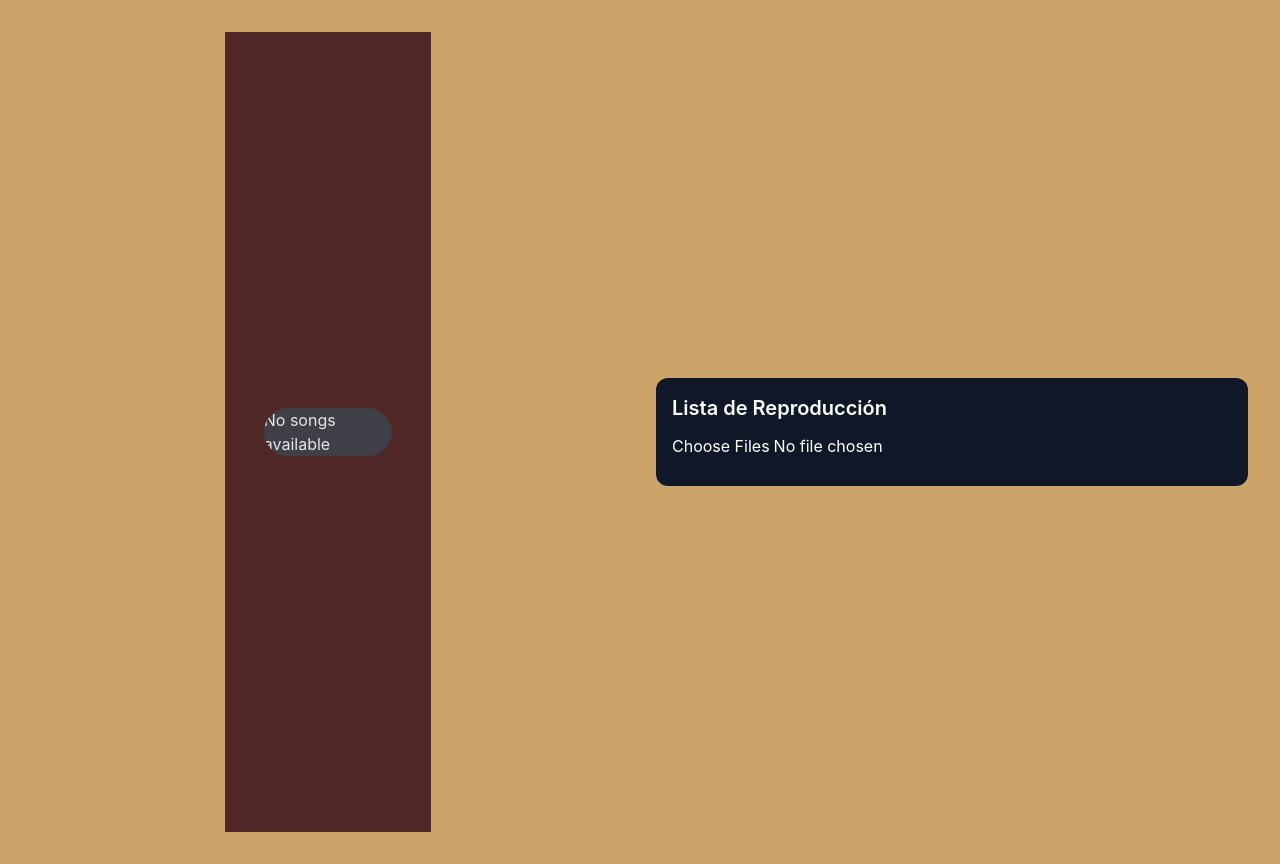
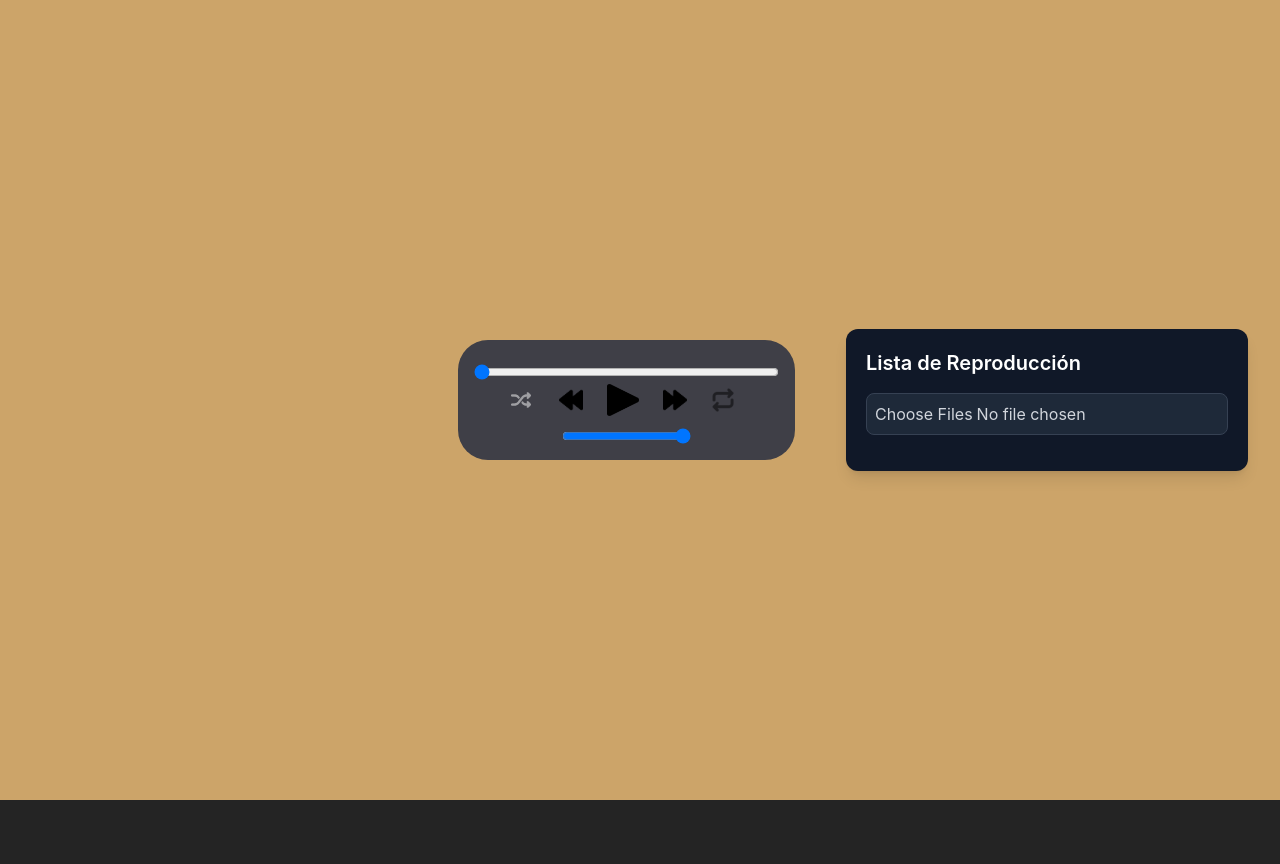
Before and after one commit to Jacklb19/Mino-Music-Player, a React (Vite) app: page / in a window 1280 px wide. After the commit the page ends 800 px from the top, so only its background shows below. Built offline with nearby package versions, Linux system fonts and the light colour scheme.

Commit message:
Interfaz dividida (caratula, player, lista)

```diff
--- a/package.json
+++ b/package.json
@@ -11,6 +11,7 @@
   },
   "dependencies": {
     "@tailwindcss/vite": "^4.0.15",
+    "framer-motion": "^12.5.0",
     "lucide-react": "^0.483.0",
     "react": "^19.0.0",
     "react-dom": "^19.0.0",
--- a/src/App.tsx
+++ b/src/App.tsx
@@ -1,6 +1,7 @@
 import React, { useState } from "react";
 import ListManager from "./componentes/ListManager";
 import Player from "./componentes/Player";
+import Song from "./componentes/Song";
 
 interface Track {
   id: string;
@@ -33,16 +34,32 @@ const App: React.FC = () => {
     }
   };
 
+  const currentTrack = currentSongIndex !== null ? playlist[currentSongIndex] : null;
+
   return (
     <div className="flex justify-center items-center min-h-screen bg-[#cca469] gap-8 p-8">
-      <div className="w-[80%] flex flex-col justify-center items-center md:gap-1 ">
+      {/* Muestra la información de la canción */}
+      <div className="w-[80%] flex flex-col justify-center items-center md:gap-1">
+        {currentTrack && (
+          <Song
+            cover={currentTrack.cover}
+            song={currentTrack.song}
+            artist={currentTrack.artist}
+          />
+        )}
+      </div>
+
+      {/* Controles del reproductor */}
+      <div className="w-[80%] flex flex-col justify-center items-center md:gap-1">
         <Player
           playlist={playlist}
           currentSongIndex={currentSongIndex}
           setCurrentSongIndex={setCurrentSongIndex}
         />
       </div>
-      <div className="w-[80%] flex flex-col justify-center items-center md:gap-2 ">
+
+      {/* Lista de canciones */}
+      <div className="w-[80%] flex flex-col justify-center items-center md:gap-2">
         <ListManager
           onSelectSong={handleSelectSong}
           onAddSongs={handleAddSongs}
--- a/src/componentes/ListManager.tsx
+++ b/src/componentes/ListManager.tsx
@@ -17,6 +17,28 @@ interface ListManagerProps {
 
 const ListManager: React.FC<ListManagerProps> = ({ onSelectSong, onAddSongs, onRemoveSong }) => {
   const [customTracks, setCustomTracks] = useState<Track[]>([]);
+  const [draggedIndex, setDraggedIndex] = useState<number | null>(null);
+
+  const handleDragStart = (index: number) => {
+    setDraggedIndex(index);
+  };
+
+  const handleDragOver = (event: React.DragEvent<HTMLLIElement>) => {
+    event.preventDefault();
+  };
+
+  const handleDrop = (index: number) => {
+    if (draggedIndex === null || draggedIndex === index) return;
+
+    const updatedTracks = [...customTracks];
+    const [movedTrack] = updatedTracks.splice(draggedIndex, 1);
+    updatedTracks.splice(index, 0, movedTrack);
+
+    setCustomTracks(updatedTracks);
+    onAddSongs(updatedTracks); // Pasar la lista actualizada al Player
+
+    setDraggedIndex(null);
+  };
 
   const handleFileUpload = (event: React.ChangeEvent<HTMLInputElement>) => {
     const files = event.target.files;
@@ -40,28 +62,51 @@ const ListManager: React.FC<ListManagerProps> = ({ onSelectSong, onAddSongs, onR
       onRemoveSong(id);
     }
   };
+
   return (
-    <div className="w-full p-4 bg-gray-900 text-white rounded-xl">
-      <h2 className="text-xl font-semibold mb-3">Lista de Reproducción</h2>
+    <div className="w-full p-5 bg-gray-900 text-white rounded-xl shadow-lg">
+      <h2 className="text-xl font-semibold mb-4">Lista de Reproducción</h2>
 
-      {/* Botón para seleccionar archivos */}
-      <input type="file" accept="audio/*" multiple onChange={handleFileUpload} className="mb-3" />
+      {/* Input para subir archivos */}
+      <input
+        type="file"
+        accept="audio/*"
+        multiple
+        onChange={handleFileUpload}
+        className="mb-4 p-2 border border-gray-700 rounded-lg bg-gray-800 text-gray-300 cursor-pointer transition-all hover:bg-gray-700"
+      />
 
       {/* Lista de canciones */}
-      <ul className="space-y-2">
+      <ul className="space-y-3">
         {customTracks.map((song, index) => (
-          <li key={song.id} className="flex items-center gap-3 p-2 bg-gray-800 rounded-lg">
+          <li
+            key={song.id}
+            className={`flex items-center gap-3 p-3 bg-gray-800 rounded-lg transition-all
+              ${draggedIndex === index ? "opacity-50" : "hover:shadow-lg hover:bg-gray-700"}`}
+            draggable
+            onDragStart={() => handleDragStart(index)}
+            onDragOver={handleDragOver}
+            onDrop={() => handleDrop(index)}
+          >
+            {/* Imagen de la canción */}
             <img
               src={song.cover}
               alt={song.song}
-              className="w-12 h-12 rounded-lg cursor-pointer"
+              className="w-12 h-12 rounded-lg cursor-pointer hover:scale-105 transition-transform"
               onClick={() => onSelectSong(index)}
             />
+
+            {/* Información de la canción */}
             <div className="flex-1 cursor-pointer" onClick={() => onSelectSong(index)}>
-              <p className="font-semibold">{song.song}</p>
+              <p className="font-semibold text-gray-200">{song.song}</p>
               <p className="text-sm text-gray-400">{song.artist}</p>
             </div>
-            <button onClick={() => handleRemove(song.id)} className="text-red-500 hover:text-red-400">
+
+            {/* Botón de eliminar */}
+            <button
+              onClick={() => handleRemove(song.id)}
+              className="text-red-500 hover:text-red-400 transition-all"
+            >
               <Trash2 size={20} />
             </button>
           </li>
--- a/src/componentes/Player.tsx
+++ b/src/componentes/Player.tsx
@@ -31,7 +31,8 @@ const Player: React.FC<PlayerProps> = ({ playlist: initialPlaylist, currentSongI
     playlist.current = new DoublyLinkedList<Track>();
     initialPlaylist.forEach((track) => playlist.current.append(track));
     if (playlist.current.size() > 0) setCurrentNode(playlist.current.getHead());
-  }, [initialPlaylist]);
+  }, [initialPlaylist]); // Se ejecuta cuando cambia la playlist
+
 
   useEffect(() => {
     if (currentSongIndex !== null && playlist.current.size() > 0) {
@@ -165,16 +166,10 @@ const Player: React.FC<PlayerProps> = ({ playlist: initialPlaylist, currentSongI
 
 
   return (
-    <div className="flex justify-center items-center min-h-screen bg-[#502626] gap-8 p-8">
-      <div className="overflow-hidden bg-zinc-700 rounded-[35px] w-[90%] md:rounded-[30px]">
-        {currentNode ? (
-          <>
-            <img src={currentNode.value.cover} alt={currentNode.value.song} className="rounded-xl w-full" />
-            <h2 className="text-xl font-bold mt-4">{currentNode.value.song}</h2>
-            <h3 className="text-gray-400">{currentNode.value.artist}</h3>
+    <div className="flex flex-col items-center p-4 bg-zinc-700 rounded-[35px] w-[90%] md:rounded-[30px]">
       <audio ref={audioRef} />
 
-            {/* Barra de progreso funcional */}
+      {/* Barra de progreso */}
       <input
         type="range"
         min={0}
@@ -184,6 +179,7 @@ const Player: React.FC<PlayerProps> = ({ playlist: initialPlaylist, currentSongI
         className="w-full mt-2"
       />
 
+      {/* Controles del reproductor */}
       <PlayerControls
         isPlaying={isPlaying}
         isShuffle={isShuffle}
@@ -194,12 +190,17 @@ const Player: React.FC<PlayerProps> = ({ playlist: initialPlaylist, currentSongI
         handleShuffleClick={() => setShuffle(!isShuffle)}
         handleRepeatClick={handleRepeatClick}
       />
-            <input type="range" min="0" max="1" step="0.01" value={volume} onChange={handleVolumeChange} className="mt-2" />
-          </>
-        ) : (
-          <p>No songs available</p>
-        )}
-      </div>
+
+      {/* Control de volumen */}
+      <input
+        type="range"
+        min="0"
+        max="1"
+        step="0.01"
+        value={volume}
+        onChange={handleVolumeChange}
+        className="mt-2"
+      />
     </div>
   );
   };
--- /dev/null
+++ b/src/componentes/Song.tsx
@@ -0,0 +1,19 @@
+import React from "react";
+
+interface SongProps {
+  cover: string;
+  song: string;
+  artist: string;
+}
+
+const Song: React.FC<SongProps> = ({ cover, song, artist }) => {
+  return (
+    <div className="text-center p-4  bg-zinc-700 rounded-[35px] w-[90%] md:rounded-[30px]">
+      <img src={cover} alt={song} className="rounded-xl w-full" />
+      <h2 className="text-xl font-bold mt-4">{song}</h2>
+      <h3 className="text-gray-400">{artist}</h3>
+    </div>
+  );
+};
+
+export default Song;
```
Also changed, not shown: 1 other file (tests, documents, lock files or other folders). Lines whose indentation alone changed are shown as unchanged.
